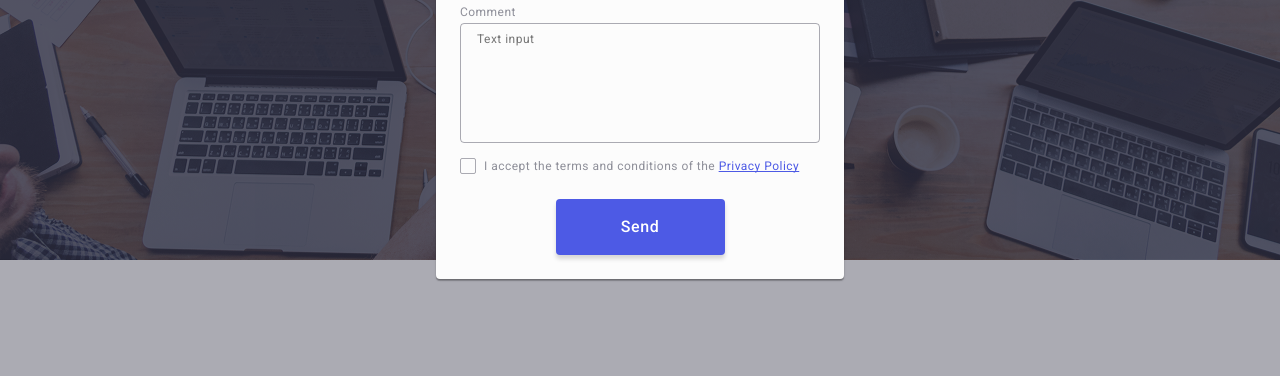
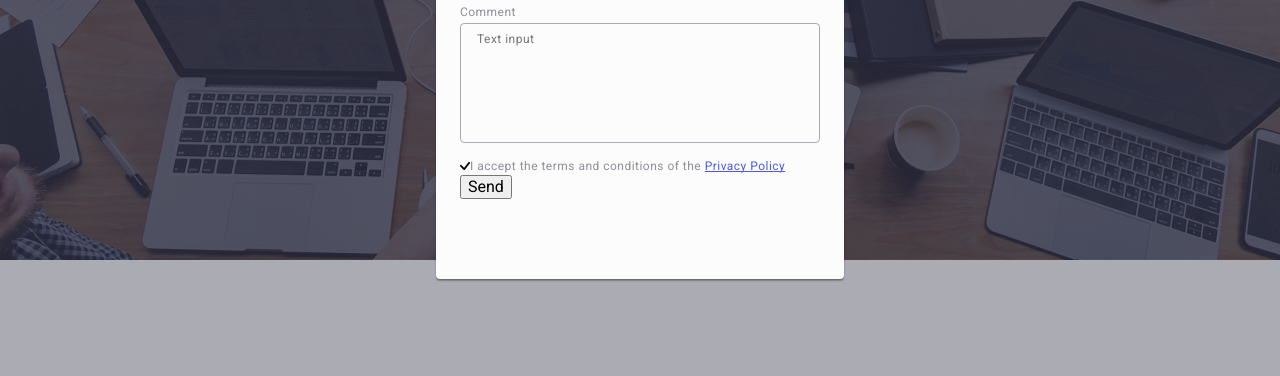
Before and after one commit to Serhii-Sidorkin18/goit-markup-hw-05, a plain HTML site: page index.html in a window 1280 px wide. Shown: the part 413-789 px from the top of the page. Drawn offline with nearby package versions, Linux system fonts and the light colour scheme.

Commit message:
add style

```diff
--- a/css/style.css
+++ b/css/style.css
@@ -787,55 +787,8 @@ text-decoration-skip-ink: none;
 color: #4d5ae5;
 
 }
-
-.modal-checkbox {
-    margin-bottom: 24px;
-}
-
-.modal-checkbox-btn {
-    display: block;
-    border-radius: 4px;
-padding: 16px 32px;
-min-width: 169px;
-height: 56px;
-box-shadow: 0 4px 4px 0 rgba(0, 0, 0, 0.15);
-background-color: #4D5AE5;
-font-weight: 500;
-font-size: 16px;
-line-height: 1.5;
-letter-spacing: 0.04em;
-text-align: center;
-color: #fff;
-margin:  0 auto;
-border: none;
-font-family: "Roboto", sans-serif;
-cursor: pointer;
-transition: background-color 250ms cubic-bezier(0.4, 0, 0.2, 1);
-}
-
-.vector {
-    width: 16px;
-    height: 16px;
-    border-radius: 2px;
-border: 1px solid rgba(46, 47, 66, 0.4);
-display: inline-block;
-margin-right: 8px;
-transition: background-color 250ms cubic-bezier(0.4, 0, 0.2, 1), border 250ms cubic-bezier(0.4, 0, 0.2, 1), fill 250ms cubic-bezier(0.4, 0, 0.2, 1);
-display: inline-flex;
-align-items: center;
-justify-content: center;
-fill: transparent;
-
-}
-
-.modal-form-input:focus + svg {
-    fill: #4D5AE5;
-}
-
-
-
-.modal-checkbox-item:checked + .modal-checkbox-label + span {
-background-color: #404bbf;
-border: none;
-fill: #F4F4FD;
-}
+.modal-checkbox-item:checked + .modal-checkbox-label .vector {
+    background-color: #404bbf;
+    border: none;
+    fill: #F4F4FD;
+  }
```
